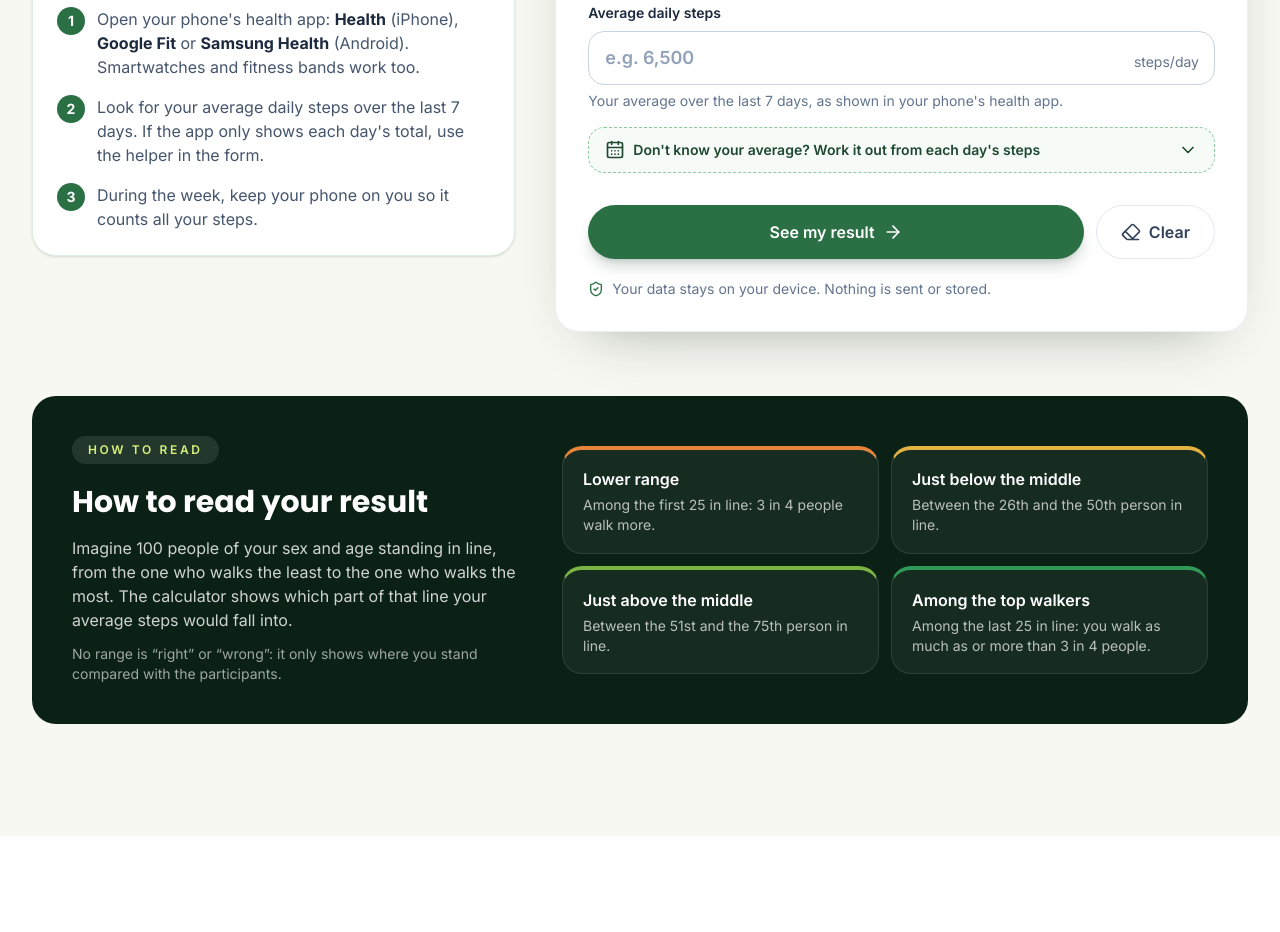
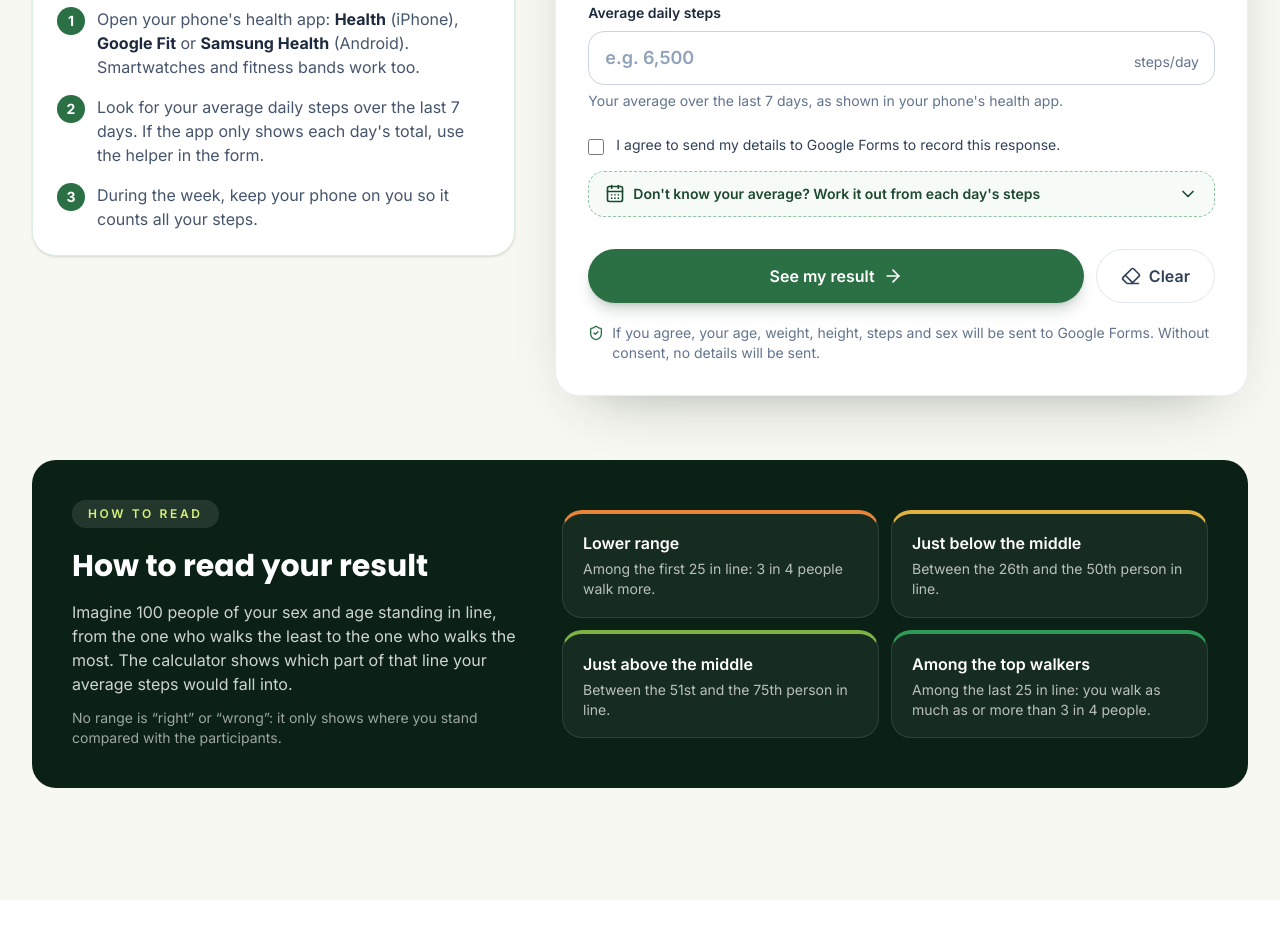
Before and after one commit to szklsrz/paty, a plain HTML site: page index.html in a window 1280 px wide. Shown: the part 2449-3381 px from the top of the page. Drawn offline with nearby package versions, Linux system fonts and the light colour scheme.

Commit message:
Update index.html

```diff
--- a/index.html
+++ b/index.html
@@ -386,6 +386,14 @@
                 <p id="err-steps" class="field-error" hidden></p>
               </div>
 
+              <div class="mt-6">
+                <label class="flex items-start gap-3 text-sm text-slate-700">
+                  <input id="consent" name="consent" type="checkbox" required class="mt-1 size-4 shrink-0 accent-brand-600" aria-describedby="err-consent">
+                  <span><span lang="pt-BR">Concordo em enviar meus dados.</span><span lang="en">I agree to send my details to Google Forms to record this response.</span></span>
+                </label>
+                <p id="err-consent" class="field-error" hidden></p>
+              </div>
+
               <details id="helper" class="group mt-4 rounded-2xl border border-dashed border-brand-300 bg-brand-50/60">
                 <summary class="flex cursor-pointer list-none items-center gap-2 px-4 py-3 text-sm font-semibold text-brand-800 [&amp;::-webkit-details-marker]:hidden">
                   <i data-lucide="calendar-days" class="size-5 shrink-0" aria-hidden="true"></i>
@@ -438,8 +446,8 @@
 
               <p class="mt-5 flex items-start gap-2 text-sm text-slate-500">
                 <i data-lucide="shield-check" class="mt-0.5 size-4 shrink-0 text-brand-600" aria-hidden="true"></i>
-                <span lang="pt-BR">Seus dados ficam só no seu aparelho. Nada é enviado ou guardado.</span>
-                <span lang="en">Your data stays on your device. Nothing is sent or stored.</span>
+                <span lang="pt-BR">Ao marcar o consentimento, idade, peso, altura, passos e sexo serão enviados ao Google Forms. Sem consentimento, nenhum dado será enviado.</span>
+                <span lang="en">If you agree, your age, weight, height, steps and sex will be sent to Google Forms. Without consent, no details will be sent.</span>
               </p>
 
               <noscript>
```
